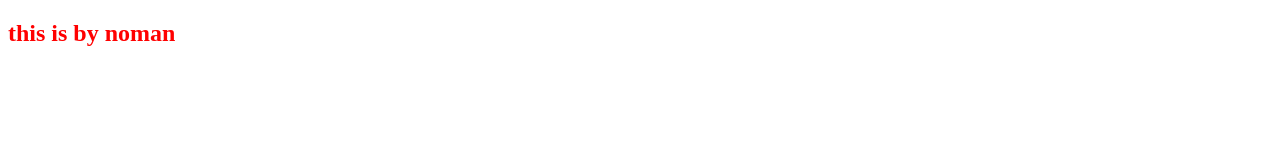
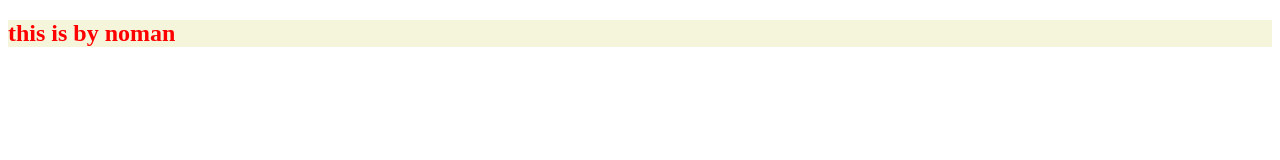
Before and after one commit to nomanur/test, a plain HTML site: page index.html in a window 1280 px wide. Drawn offline with Linux system fonts and the light colour scheme.

Commit message:
background-color added

```diff
--- a/style.css
+++ b/style.css
@@ -1,3 +1,4 @@
 h2{
     color: red;
+    background-color: beige;
 }
```
